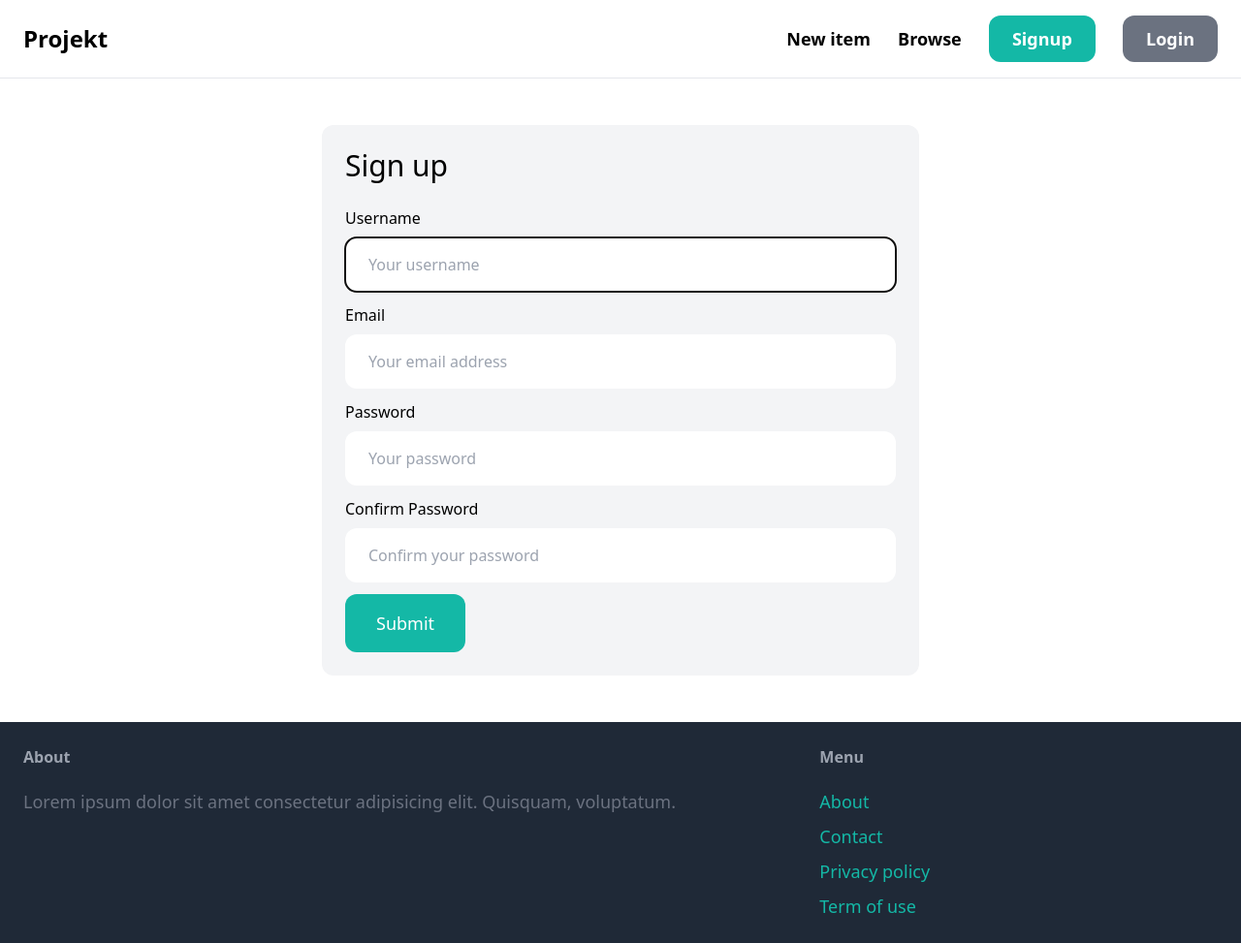
After one commit to zczqas/Online-Marketplace, a Django app: page /signup/ in a window 1280 px wide. The commit adds this page. Shown: the whole page at 97% size. Run offline with Django 4.2, Linux system fonts and the light colour scheme; some libraries are stand-ins or nearby versions.

Commit message:
Login and Signup

```diff
--- /dev/null
+++ b/myprojekt/core/forms.py
@@ -0,0 +1,39 @@
+from django import forms
+from django.contrib.auth.forms import UserCreationForm, AuthenticationForm
+from django.contrib.auth.models import User
+
+class LoginForm(AuthenticationForm):
+    username = forms.CharField(widget=forms.TextInput(attrs={
+        'placeholder': "Your username",
+        'class': 'w-full py-4 px-6 rounded-xl'
+    }))
+
+    password = forms.CharField(widget=forms.PasswordInput(attrs={
+        'placeholder': "Your password",
+        'class': 'w-full py-4 px-6 rounded-xl'
+    }))
+
+class SignupForm(UserCreationForm):
+    class Meta:
+        model = User
+        fields = ('username', 'email', 'password1', 'password2')
+
+    username = forms.CharField(widget=forms.TextInput(attrs={
+        'placeholder': "Your username",
+        'class': 'w-full py-4 px-6 rounded-xl'
+    }))
+
+    email = forms.CharField(widget=forms.EmailInput(attrs={
+        'placeholder': "Your email address",
+        'class': 'w-full py-4 px-6 rounded-xl'
+    }))
+
+    password1 = forms.CharField(widget=forms.PasswordInput(attrs={
+        'placeholder': "Your password",
+        'class': 'w-full py-4 px-6 rounded-xl'
+    }))
+
+    password2 = forms.CharField(widget=forms.PasswordInput(attrs={
+        'placeholder': "Confirm your password",
+        'class': 'w-full py-4 px-6 rounded-xl'
+    }))
--- a/myprojekt/core/templates/core/base.html
+++ b/myprojekt/core/templates/core/base.html
@@ -12,26 +12,29 @@
 
   <body>
     <nav
-      class="px-6 py-6 flex justify-between items-center border-b border-gray-200"
-    >
+      class="px-6 py-6 flex justify-between items-center border-b border-gray-200">
       <a href="/" class="text-2xl font-semibold">Projekt</a>
 
       <div class="space-x-6">
-        <a href="#" class="text-lg font-semibold hover:text-gray-500"
-          >New item</a
-        >
-        <a href="#" class="text-lg font-semibold hover:text-gray-500">Browse</a>
+        <a href="#"
+          class="text-lg font-semibold hover:text-gray-500">New item</a>
+        <a href="#"
+          class="text-lg font-semibold hover:text-gray-500">Browse</a>
 
-        <a
-          href="#"
-          class="px-6 py-3 text-lg font-semibold bg-teal-500 text-white rounded-xl hover:bg-teal-700"
-          >Signup</a
-        >
-        <a
-          href="#"
-          class="px-6 py-3 text-lg font-semibold bg-gray-500 text-white rounded-xl hover:bg-gray-700"
-          >Login</a
-        >
+        {% if request.user.is_authenticated %}
+          <a href="#"
+            class="px-6 py-3 text-lg font-semibold bg-teal-500 text-white rounded-xl hover:bg-teal-700">Inbox</a>
+
+          <a href="#"
+            class="px-6 py-3 text-lg font-semibold bg-gray-500 text-white rounded-xl hover:bg-gray-700">Dasboard</a>
+        {% else %}
+          <a href="{% url 'core:signup' %}"
+            class="px-6 py-3 text-lg font-semibold bg-teal-500 text-white rounded-xl hover:bg-teal-700">Signup</a>
+
+          <a href="{% url 'core:login' %}"
+            class="px-6 py-3 text-lg font-semibold bg-gray-500 text-white rounded-xl hover:bg-gray-700">Login</a>
+        {% endif %}
+
       </div>
     </nav>
     <div class="px-6 py-6">{% block content %} {% endblock %}</div>
@@ -57,7 +60,7 @@
           </li>
           <li>
             <a
-              href="{% url 'contact' %}"
+              href="{% url 'core:contact' %}"
               class="text-lg text-teal-500 hover:text-teal-700"
               >Contact</a
             >
--- /dev/null
+++ b/myprojekt/core/templates/core/signup.html
@@ -0,0 +1,45 @@
+{% extends "core/base.html" %}
+
+{% block title %}Sign Up{% endblock title %}
+
+{% block content %}
+<div class="w-1/2 my-6 mx-auto p-6 bg-gray-100 rounded-xl">
+    <h1 class="mb-6 text-3xl">Sign up</h1>
+
+    <form method="post" action=".">
+        {% csrf_token %}
+
+        <div class="mb-3">
+            <label class="inline-block mb-2">Username</label><br>
+            {{ form.username }}
+        </div>
+
+        <div class="mb-3">
+            <label class="inline-block mb-2">Email</label><br>
+            {{ form.email }}
+        </div>
+
+        <div class="mb-3">
+            <label class="inline-block mb-2">Password</label><br>
+            {{ form.password1 }}
+        </div>
+
+        <div class="mb-3">
+            <label class="inline-block mb-2">Confirm Password</label><br>
+            {{ form.password2 }}
+        </div>
+
+        {% if form.errors or form.non_field_errors %}
+            <div class="mb-3 p-6 bg-red-100 rounded-xl">
+                {% for field in form %}
+                    {{ field.errors }}
+                {% endfor %}
+
+                {{ form.non_field_errors }}
+            </div>
+        {% endif %}
+
+        <button class="py-4 px-8 text-lg bg-teal-500 hover:bg-teal-700 rounded-xl text-white">Submit</button>
+    </form>
+</div>
+{% endblock content %}
--- /dev/null
+++ b/myprojekt/core/urls.py
@@ -0,0 +1,14 @@
+from django.contrib.auth import views as auth_views
+from django.urls import path
+
+from . import views
+from .forms import LoginForm
+
+app_name = 'core'
+
+urlpatterns = [
+    path('', views.index, name='index'),
+    path('contact/', views.contact, name='contact'),
+    path('signup/', views.signup, name='signup'),
+    path('login/', auth_views.LoginView.as_view(template_name='core/login.html', authentication_form=LoginForm), name='login'),
+]
--- a/myprojekt/core/views.py
+++ b/myprojekt/core/views.py
@@ -1,6 +1,8 @@
-from django.shortcuts import render
+from django.shortcuts import render, redirect, render
 
 from item.models import Category, Item
+
+from .forms import SignupForm
 
 # Create your views here.
 def index(request):
@@ -14,3 +16,19 @@ def index(request):
 
 def contact(request):
     return render(request, 'core/contact.html')
+
+def signup(request):
+    if request.method == 'POST':
+        form = SignupForm(request.POST)
+
+        if form.is_valid():
+            form.save()
+
+            return redirect('/login/')
+
+    else:
+        form = SignupForm()
+
+    return render(request, 'core/signup.html', {
+        'form': form
+    })
--- a/myprojekt/myprojekt/settings.py
+++ b/myprojekt/myprojekt/settings.py
@@ -26,6 +26,11 @@ SECRET_KEY = 'django-insecure-rl5@k&*7#@na3u1ti8#eff&(wz&cu^l)@tvt@ulh2p3-9nf80f
 DEBUG = True
 
 ALLOWED_HOSTS = []
+
+LOGIN_URL = '/login/'
+LOGIN_REDIRECT_URL = '/'
+LOGOUT_REDIRECT_URL = '/'
+
 
 
 # Application definition
--- a/myprojekt/myprojekt/urls.py
+++ b/myprojekt/myprojekt/urls.py
@@ -19,11 +19,8 @@ from django.conf.urls.static import static
 from django.contrib import admin
 from django.urls import path, include
 
-from core.views import index, contact
-
 urlpatterns = [
-    path('', index, name='index'),
+    path('', include('core.urls')),
     path('items/', include('item.urls')),
-    path('contact/', contact, name='contact'),
     path('admin/', admin.site.urls),
 ] + static(settings.MEDIA_URL, document_root=settings.MEDIA_ROOT)
```
Also changed, not shown: myprojekt/core/templates/core/login.html (added, +35 -0 lines).
